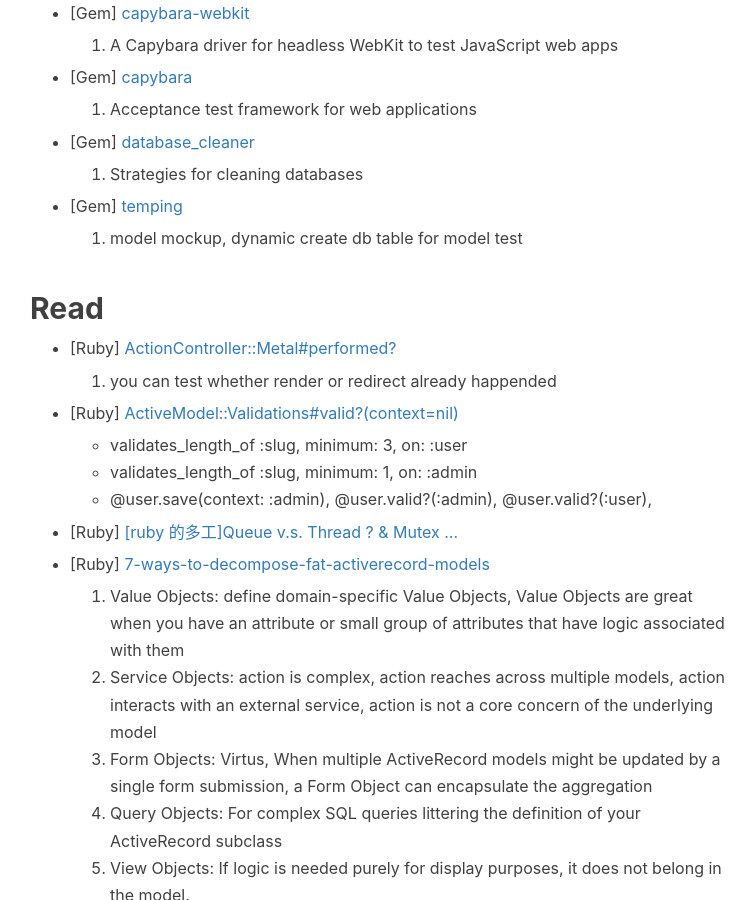
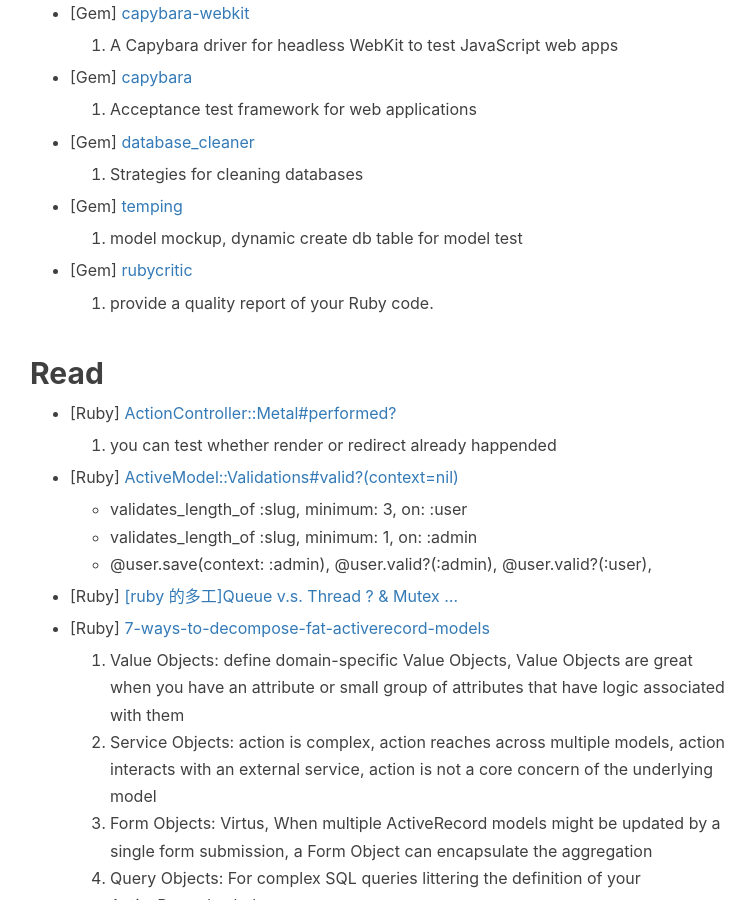
Before and after one commit to mylake/mylake.github.com, a Jekyll site: the page built from _posts/2016-08-13-1-fearlessRefactor.markdown, in a window 1280 px wide and 900 px high, scrolled down 778 px. Shown: the whole window, without its empty margins (235-990 px from the left). Built offline with Jekyll 4.4.1, drawn with Linux system fonts in a browser that asks for light colours; nearby versions of some CDN libraries; comment, search, counter and statistics services are not loaded.

Commit message:
rubycritic

```diff
--- a/_posts/2016-08-13-1-fearlessRefactor.markdown
+++ b/_posts/2016-08-13-1-fearlessRefactor.markdown
@@ -27,6 +27,10 @@
 
 * <p>[Gem] <a href="https://github.com/jpignata/temping">temping</a></p>
   1. model mockup, dynamic create db table for model test
+
+* <p>[Gem] <a href="https://github.com/whitesmith/rubycritic">rubycritic</a></p>
+  1. provide a quality report of your Ruby code.
+
 
 ## Read
 * <p>[Ruby] <a href="http://api.rubyonrails.org/v4.1.4/classes/ActionController/Metal.html#method-i-performed-3F">ActionController::Metal#performed?</a></p>
```
